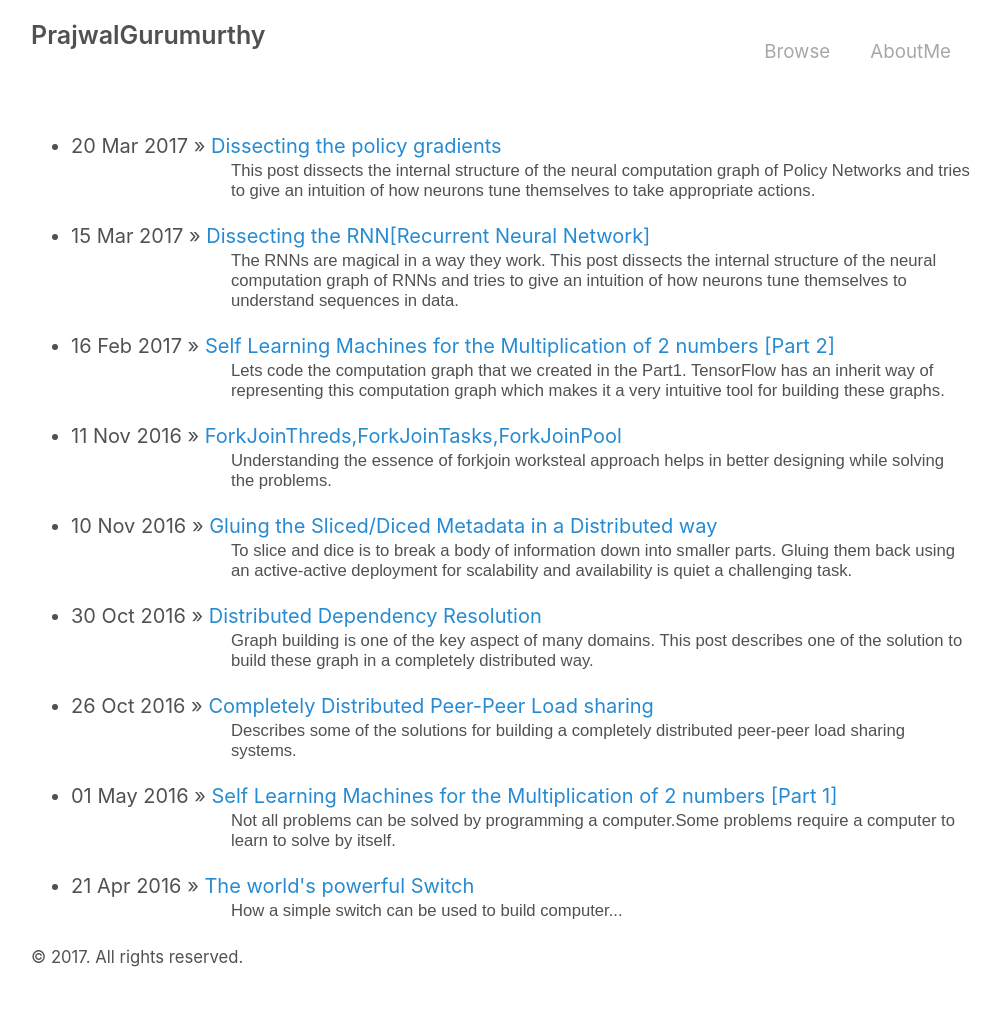
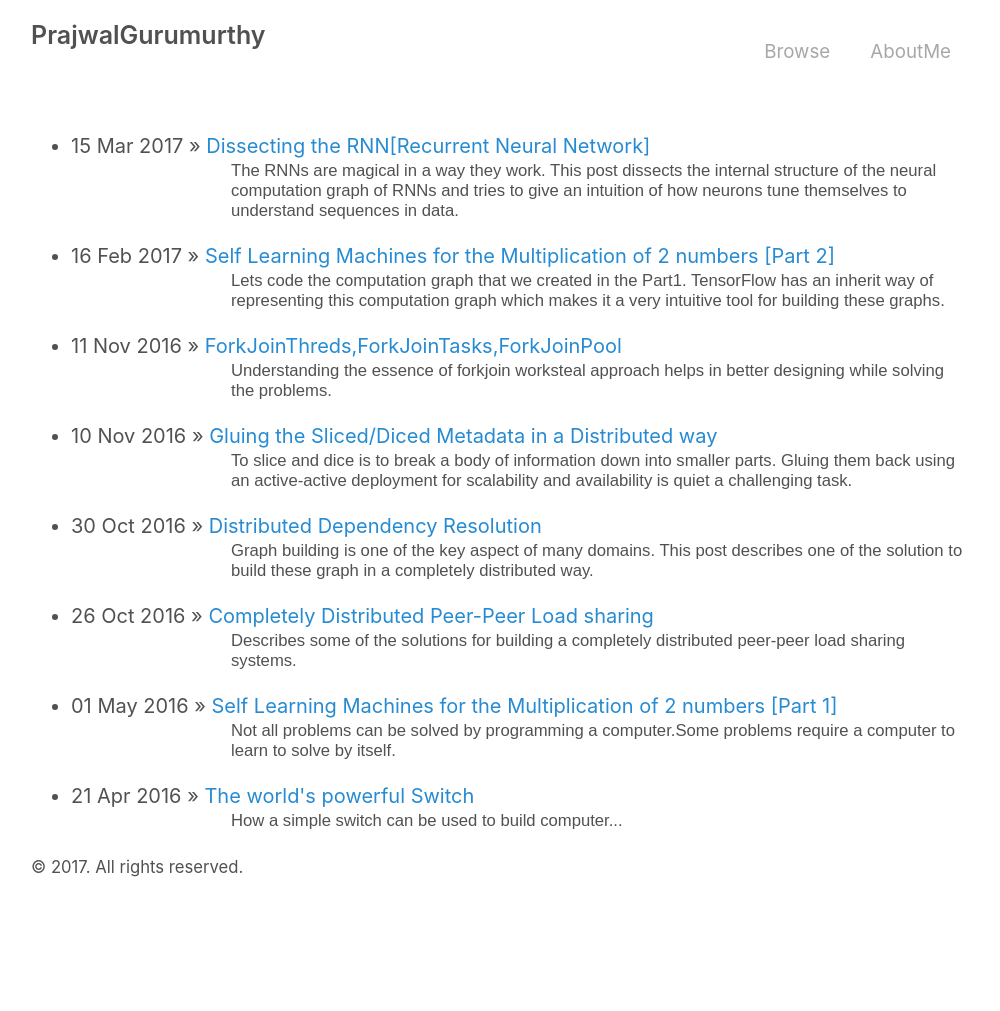
Before and after one commit to PrajwalGurumurthy/prajwalgurumurthy.github.io, a Jekyll site: the page built from notes/index.html, in a window 1280 px wide. Shown: the whole page, without its empty margins (139-1139 px from the left). Built offline with Jekyll 4.4.1, drawn with Linux system fonts in a browser that asks for light colours; after the commit the page ends 921 px from its top, so only the background shows below that; part of the change alters nothing that is shown.

Commit message:
reverting

```diff
--- a/_config.yml
+++ b/_config.yml
@@ -4,9 +4,9 @@ permalink:           pretty
 # Setup
 title:               PrajwalGurumurthy
 tagline:             ""
-url:                 http://prajwalgurumurthy.github.io
+url:                 ""
 paginate:            1
-baseurl:             ""
+baseurl:             http://prajwalgurumurthy.github.io
 
 # Assets
 #
--- a/_includes/head.html
+++ b/_includes/head.html
@@ -14,4 +14,5 @@
   <link rel="apple-touch-icon-precomposed" sizes="144x144" href="{{ site.baseurl }}/public/apple-touch-icon-precomposed.png">
   <link rel="shortcut icon" href="{{ site.baseurl }}/public/favicon.ico">
   <link rel="alternate" type="application/atom+xml" title="{{ site.title }}" href="{{ site.baseurl }}/atom.xml">
+{% seo %}
 </head>
--- a/_posts/2017-03-20-DissectingPG.txt
+++ /dev/null
@@ -1,5 +0,0 @@
----
-layout: post
-title: Dissecting the policy gradients
-description: This post dissects the internal structure of the neural computation graph of Policy Networks and tries to give an intuition of how neurons tune themselves to take appropriate actions.
----
```
Also changed, not shown: 1 other file.
